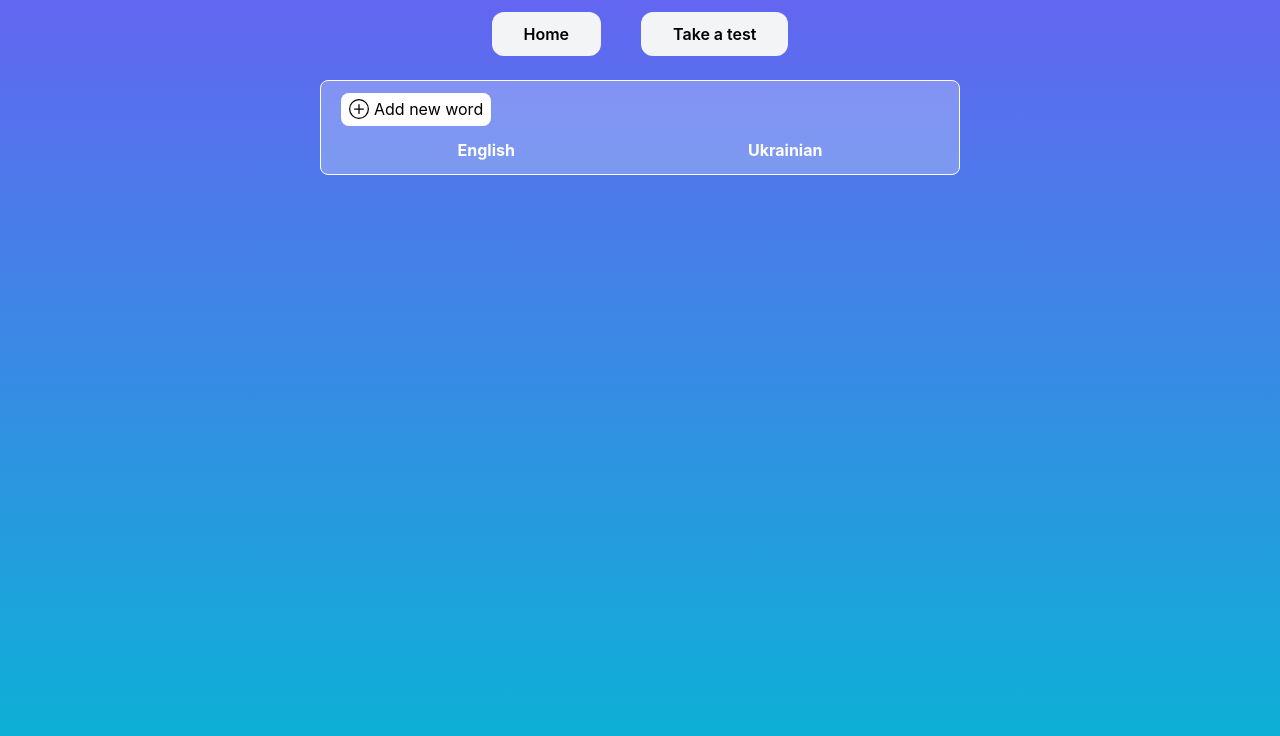
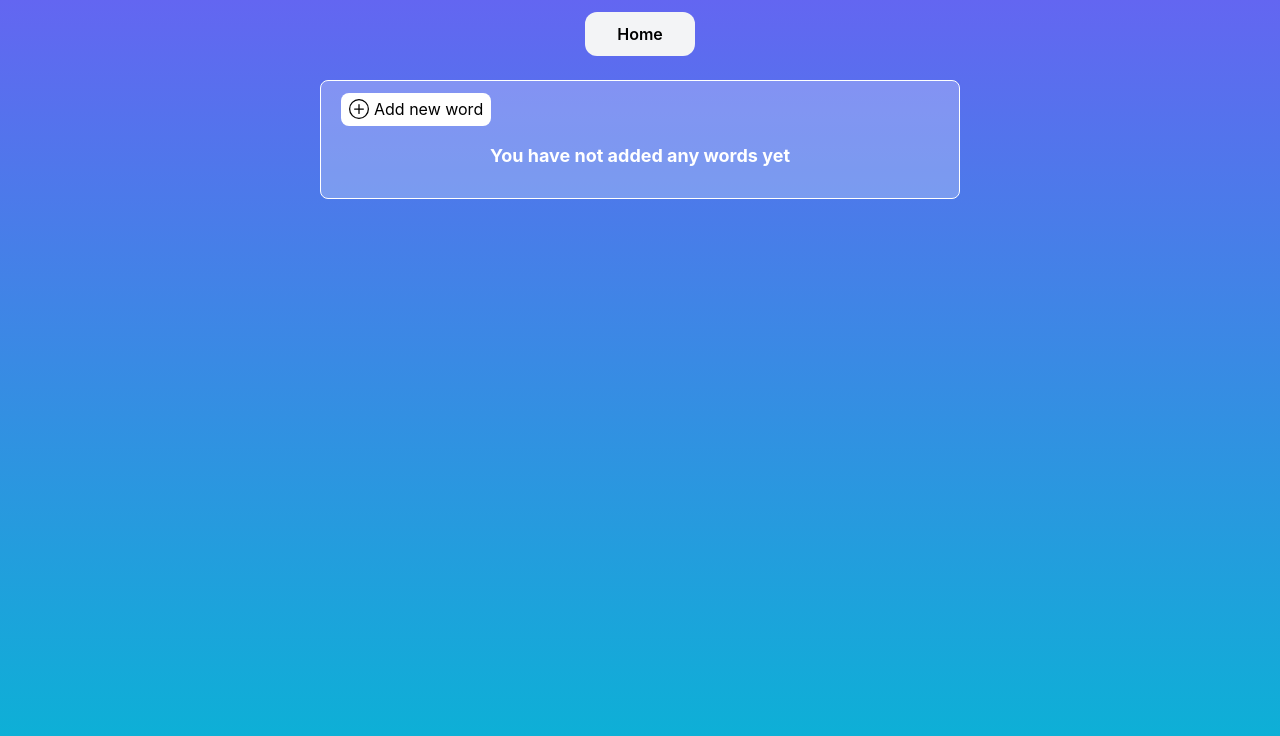
Before and after one commit to MaxPyvovarov/React-vocabulary, a React (Create React App) app: page / in a window 1280 px wide. Shown: the top 736 px of the page. Built offline with nearby package versions, Linux system fonts and the light colour scheme.

Commit message:
Counter, hiding test button

```diff
--- a/src/components/Add/Add.jsx
+++ b/src/components/Add/Add.jsx
@@ -1,6 +1,7 @@
 import React, {useState} from 'react';
 import Navbar from '../Navbar/Navbar';
 import {connect} from 'react-redux';
+import {useNavigate} from 'react-router-dom';
 
 import styles from './Add.module.scss';
 import {addNewWord} from '../../store/actions/vocabulary';
@@ -9,6 +10,7 @@ function Add(props) {
 	const [eng, setEng] = useState('');
 	const [ukr, setUkr] = useState('');
 	const [isFormValid, setIsFormValid] = useState(true);
+	const navigate = useNavigate();
 
 	function submitHandler(e) {
 		e.preventDefault();
@@ -17,6 +19,7 @@ function Add(props) {
 			setEng('');
 			setUkr('');
 			setIsFormValid(true);
+			navigate('/');
 		} else {
 			setIsFormValid(false);
 		}
--- a/src/components/Add/Add.module.scss
+++ b/src/components/Add/Add.module.scss
@@ -10,7 +10,7 @@
 	@apply flex flex-col justify-around py-5;
 
 	label {
-		@apply text-white;
+		@apply text-white font-semibold;
 	}
 
 	input {
--- a/src/components/Navbar/Navbar.jsx
+++ b/src/components/Navbar/Navbar.jsx
@@ -1,9 +1,11 @@
 import React from 'react';
 import {NavLink} from 'react-router-dom';
+import {connect} from 'react-redux';
 
 import styles from './Navbar.module.scss';
 
-export default function Navbar() {
+function Navbar(props) {
+	console.log(props);
 	return (
 		<div className={styles.navbar}>
 			<ul className={styles.list}>
@@ -12,12 +14,22 @@ export default function Navbar() {
 						Home
 					</NavLink>
 				</li>
-				<li>
-					<NavLink to='/exam' className={styles.listItem}>
-						Take a test
-					</NavLink>
-				</li>
+				{props.words.length >= 10 && (
+					<li>
+						<NavLink to='/exam' className={styles.listItem}>
+							Take a test
+						</NavLink>
+					</li>
+				)}
 			</ul>
 		</div>
 	);
 }
+
+function mapStateToProps(state) {
+	return {
+		words: state.vocabulary.vocabulary,
+	};
+}
+
+export default connect(mapStateToProps)(Navbar);
--- a/src/components/Vocabulary/Vocabulary.jsx
+++ b/src/components/Vocabulary/Vocabulary.jsx
@@ -3,20 +3,41 @@ import {NavLink} from 'react-router-dom';
 import WordList from '../WordList/WordList';
 import Navbar from '../Navbar/Navbar';
 import AddIcon from '../UI/AddIcon';
+import {connect} from 'react-redux';
 
 import styles from './Vocabulary.module.scss';
 
-export default function Vocabulary() {
+function Vocabulary(props) {
+	const wordsQuantity = props.words.length;
 	return (
 		<>
 			<Navbar />
 			<div className={styles.container}>
-				<NavLink to='/add' className={styles.add}>
-					<AddIcon />
-					Add new word
-				</NavLink>
-				<WordList />
+				<div className={styles.header}>
+					<NavLink to='/add' className={styles.add}>
+						<AddIcon />
+						Add new word
+					</NavLink>
+					{wordsQuantity > 0 && (
+						<p className={styles.counter}>
+							You have {wordsQuantity} word(s) in your vocabulary! Keep going!
+						</p>
+					)}
+				</div>
+				{wordsQuantity > 0 ? (
+					<WordList />
+				) : (
+					<p className={styles.warning}>You have not added any words yet</p>
+				)}
 			</div>
 		</>
 	);
 }
+
+function mapStateToProps(state) {
+	return {
+		words: state.vocabulary.vocabulary,
+	};
+}
+
+export default connect(mapStateToProps)(Vocabulary);
--- a/src/components/Vocabulary/Vocabulary.module.scss
+++ b/src/components/Vocabulary/Vocabulary.module.scss
@@ -1,5 +1,13 @@
 .container {
 	@apply w-1/2 mx-auto border border-white rounded-lg py-3 px-5 bg-white bg-opacity-25;
+}
+
+.header {
+	@apply flex justify-between items-center;
+}
+
+.counter {
+	@apply font-bold text-white;
 }
 
 .add {
@@ -9,3 +17,7 @@
 		@apply bg-opacity-80;
 	}
 }
+
+.warning {
+	@apply text-white font-bold text-lg text-center my-4;
+}
--- a/src/components/WordList/WordList.module.scss
+++ b/src/components/WordList/WordList.module.scss
@@ -1,3 +1,3 @@
 .languages {
-	@apply mt-3 flex justify-around text-white font-bold;
+	@apply mt-5 flex justify-around text-white font-bold;
 }
```
